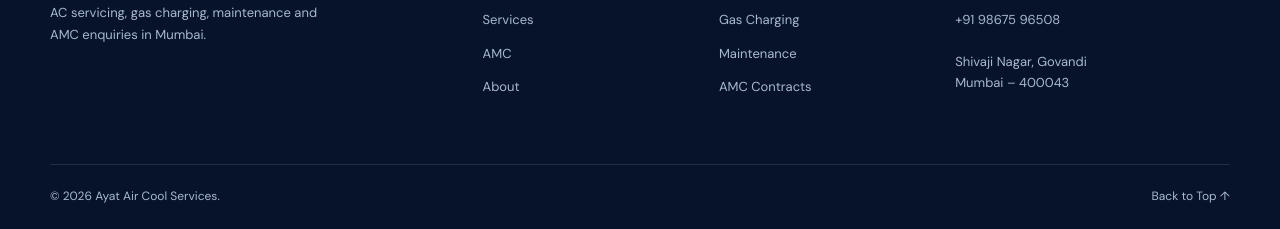
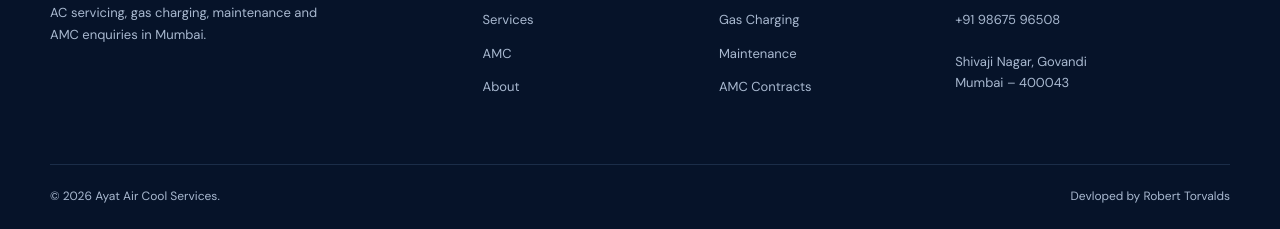
Before and after one commit to Roberttorb/ayataircool, a plain HTML site: page index.html in a window 1280 px wide. Shown: the part 5859-6088 px from the top of the page. Drawn offline with nearby package versions, Linux system fonts and the light colour scheme.

Commit message:
Update footer link to credit Robert Torvalds

```diff
--- a/index.html
+++ b/index.html
@@ -436,7 +436,7 @@
         </div>
         <div class="container footer-bottom">
             <span>© <span id="year"></span> Ayat Air Cool Services.</span>
-            <a href="#home">Back to Top ↑</a>
+            <a href="Roberttorb.github.io">Devloped by Robert Torvalds</a>
         </div>
     </footer>
     <script src="https://cdn.jsdelivr.net/npm/lucide@0.468.0/dist/umd/lucide.min.js"></script>
```
